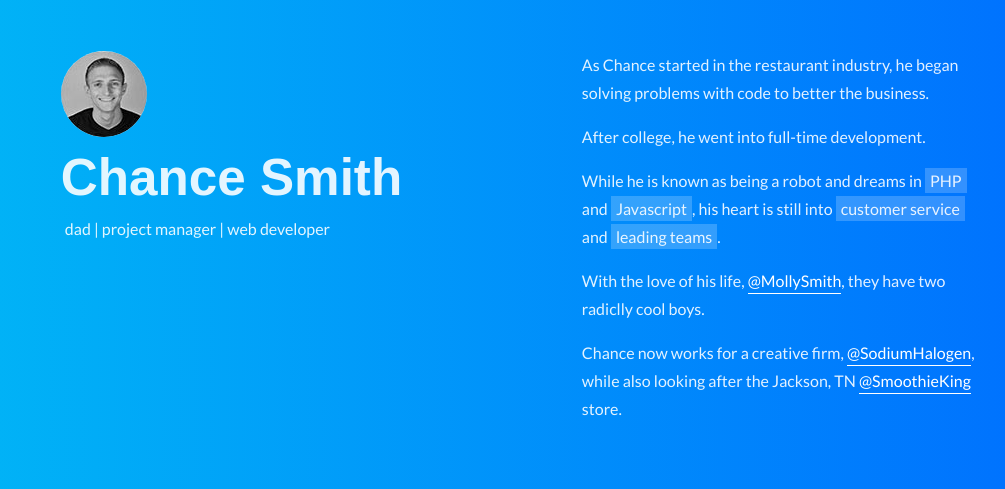
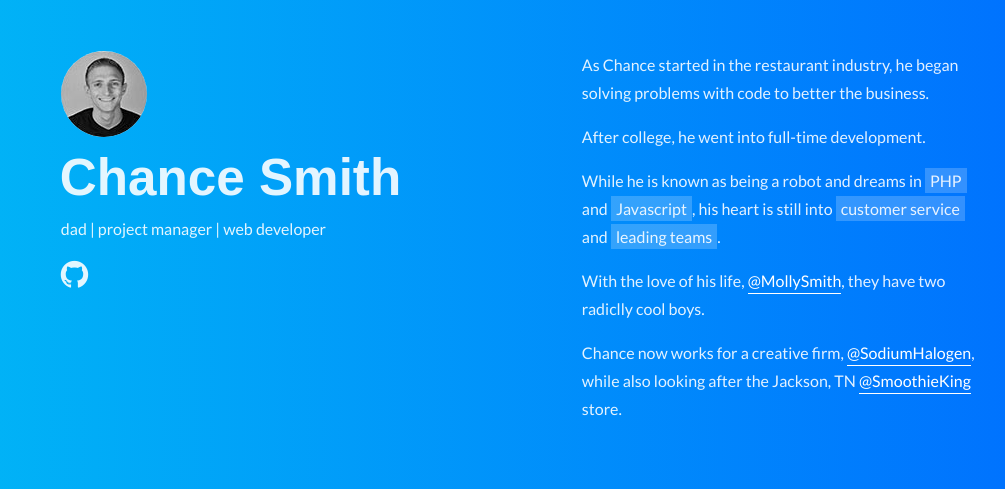
Before and after one commit to chancesmith/chancesmith-site, a PHP site: page /index.html in a window 1280 px wide. Shown: the top 489 px of the page, without its empty margins (160-1165 px from the left). Run offline with PHP 8.4, Linux system fonts and the light colour scheme; some libraries are stand-ins or nearby versions.

Commit message:
fixes h1 in header block, adds social icon

```diff
--- a/_inc/css/style.css
+++ b/_inc/css/style.css
@@ -35,8 +35,8 @@ a {
 
 .intro-card .chance-img {
   margin-bottom: 13px; }
-.intro-card .title {
-  padding-left: 4px; }
+.intro-card h1 {
+  margin-left: -1px; }
 
 highlight {
   background: rgba(255, 255, 255, 0.2);
--- a/_inc/scss/style.scss
+++ b/_inc/scss/style.scss
@@ -42,7 +42,10 @@ a {
     margin-bottom: 13px;
   }
   .title {
-    padding-left: 4px;
+    // padding-left: 4px;
+  }
+  h1 {
+    margin-left: -1px;
   }
 }
 highlight {
--- a/index.html
+++ b/index.html
@@ -8,6 +8,7 @@
   <link rel='stylesheet prefetch' href='https://cdnjs.cloudflare.com/ajax/libs/twitter-bootstrap/4.0.0-beta/css/bootstrap.min.css'>
 
   <link rel="stylesheet" href="_inc/css/style.css">
+  <link rel="stylesheet" type="text/css" href="https://cdnjs.cloudflare.com/ajax/libs/font-awesome/4.6.0/css/font-awesome.min.css">
 </head>
 <body>
   <div class="header">
@@ -18,6 +19,9 @@
             <img src="chance-smith-r.jpg" class="chance-img rounded-circle">
             <h1>Chance Smith</h1>
             <p class="title">dad | project manager | web developer</p>
+            <ul class="list-unstyled social">
+              <li><i class="fa fa-github fa-2x"></i></li>
+            </ul>
           </div>
         </div>
         <div class="col-md-5 ml-md-auto">
```
Also changed, not shown: 1 other file.
